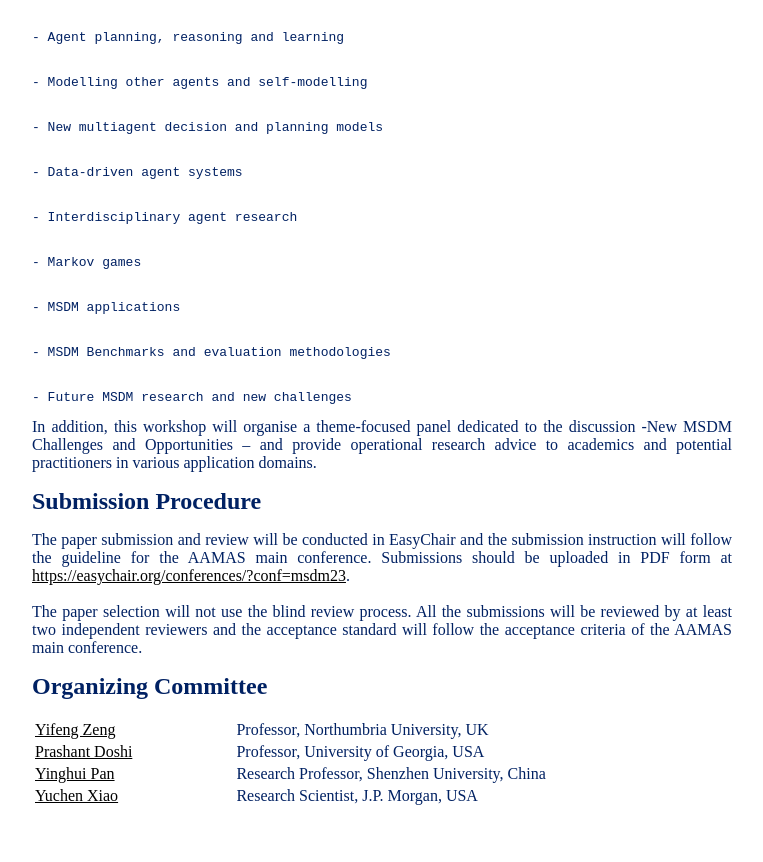
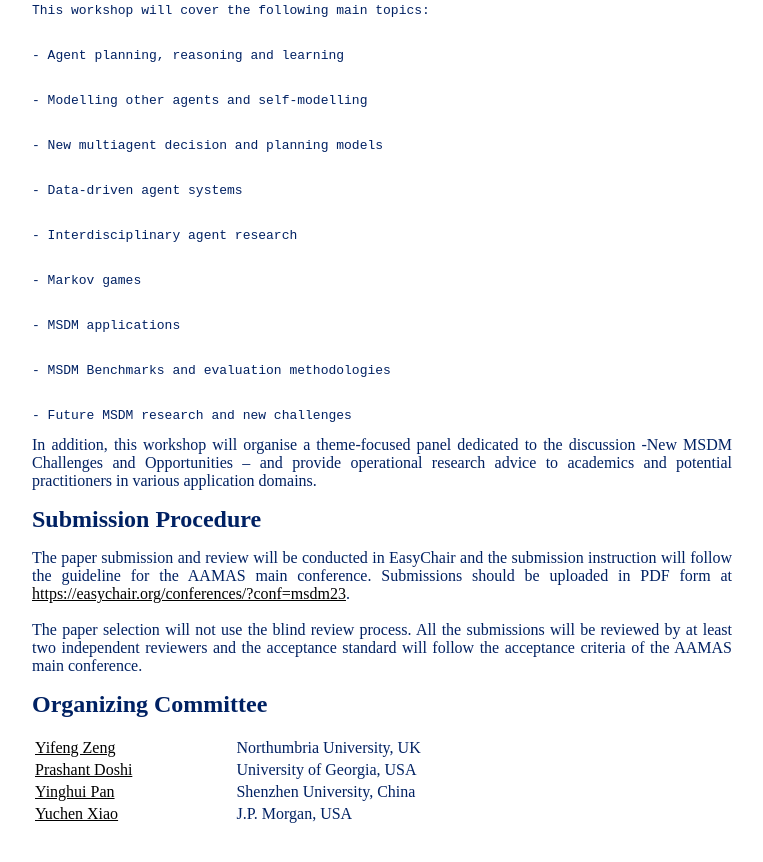
Before and after one commit to northumbria23/MSDM2023, a plain HTML site: page pages/home2023.html in a window 1280 px wide. Shown: the part 816-1678 px from the top of the page, without its empty margins (258-1021 px from the left). Drawn offline with Linux system fonts and the light colour scheme.

Commit message:
Update home2023.html

```diff
--- a/pages/home2023.html
+++ b/pages/home2023.html
@@ -46,7 +46,7 @@ MSDM series</strong></font><br>
       <p><b><font size="+2">Location &amp;
 Organization</font></b><a name="LocationOrganization" id="LocationOrganization"></a></p>
 
-      <p align="justify">We will organize the MSDM workshop virtually through Zoom.  </p>
+      <p align="justify">The MSDM-23 workshop will take place jointly with AAMAS 2023 on 29 May – 2 June 2023 in the London ExCeL conference centre, London, United Kingdom.  </p>
 
       <p><b><font size="+2">Important Dates</font></b><a name="ImportantDates"></a></p>
 
@@ -302,7 +302,7 @@ Committee<a name="OrganizingCommittee" id="OrganizingCommittee"></a></font></b><
 
             <td><a href="https://www.northumbria.ac.uk/about-us/our-staff/z/yifeng-zeng/" target="_blank">Yifeng Zeng</a></td>
 
-            <td>Professor, Northumbria University, UK</td>
+            <td>Northumbria University, UK</td>
 
           </tr>
 
@@ -310,7 +310,7 @@ Committee<a name="OrganizingCommittee" id="OrganizingCommittee"></a></font></b><
 
             <td width="200"><a href="https://www.cs.uga.edu/directory/people/prashant-doshi" target="_blank">Prashant Doshi</a></td>
 
-            <td width="500">Professor, University of Georgia, USA</td>
+            <td width="500">University of Georgia, USA</td>
 
           </tr>
 
@@ -318,7 +318,7 @@ Committee<a name="OrganizingCommittee" id="OrganizingCommittee"></a></font></b><
 
             <td><a href="https://csse.szu.edu.cn/staff/panyh/" target="_blank">Yinghui Pan</a></td>
 
-            <td> Research Professor, Shenzhen University, China </td>
+            <td> Shenzhen University, China </td>
 
           </tr>
 
@@ -326,7 +326,7 @@ Committee<a name="OrganizingCommittee" id="OrganizingCommittee"></a></font></b><
 
             <td><a href="https://ycx424.wixsite.com/xiaoyc" target="_blank">Yuchen Xiao</a></td>
 
-            <td>Research Scientist, J.P. Morgan, USA</td>
+            <td>J.P. Morgan, USA</td>
 
           </tr>
 
```
